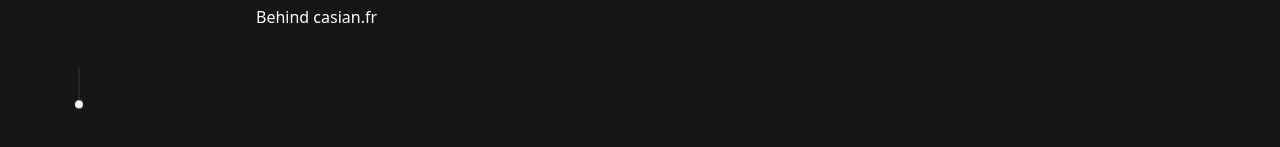
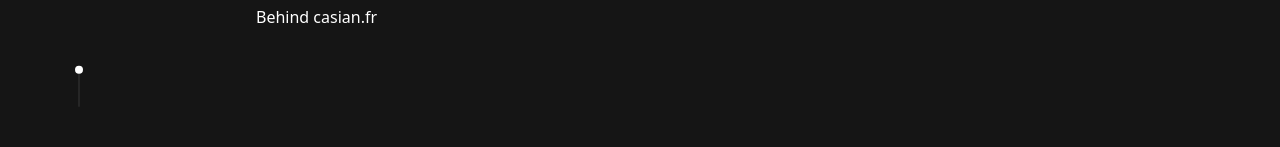
Before and after one commit to CasianLW/portfolio-casian-react-typecript-cms, a Next.js app: page / in a window 1280 px wide. Shown: the part 621-768 px from the top of the page. Built offline with nearby package versions, Linux system fonts and the light colour scheme.

Commit message:
nettoyage et importation d'une animation utilisée servicesComponent

```diff
--- a/tailwind.config.js
+++ b/tailwind.config.js
@@ -43,29 +43,13 @@ module.exports = {
         '5xl': ['0 35px 35px rgba(0, 0, 0, 0.25)', '0 45px 65px rgba(0, 0, 0, 0.15)'],
       },
       animation: {
-        'move-point': 'move-point 1.5s cubic-bezier(0.42, 0.04, 0.14, 0.99) infinite',
+        'view-more-bellow': 'view-more-bellow 3s infinite',
       },
       keyframes: {
-        pulse_tst: {
+        'view-more-bellow': {
           '0%, 20%, 80%, 100%': { transform: 'none', opacity: '0' },
           '30%, 70%': { transform: 'none', opacity: '1' },
-          '50%': { transform: 'translateY(150%)', opacity: '1' },
-        },
-        movePoint: {
-          '0%': {
-            opacity: '0',
-            transform: 'translateY(-550%)',
-          },
-          '20%': {
-            opacity: '1',
-          },
-          '80%': {
-            opacity: '1',
-          },
-          '100%': {
-            opacity: '1',
-            transform: 'translateY(-50%)',
-          },
+          '50%': { transform: 'translateY(28%)', opacity: '1' },
         },
       },
     },
```
